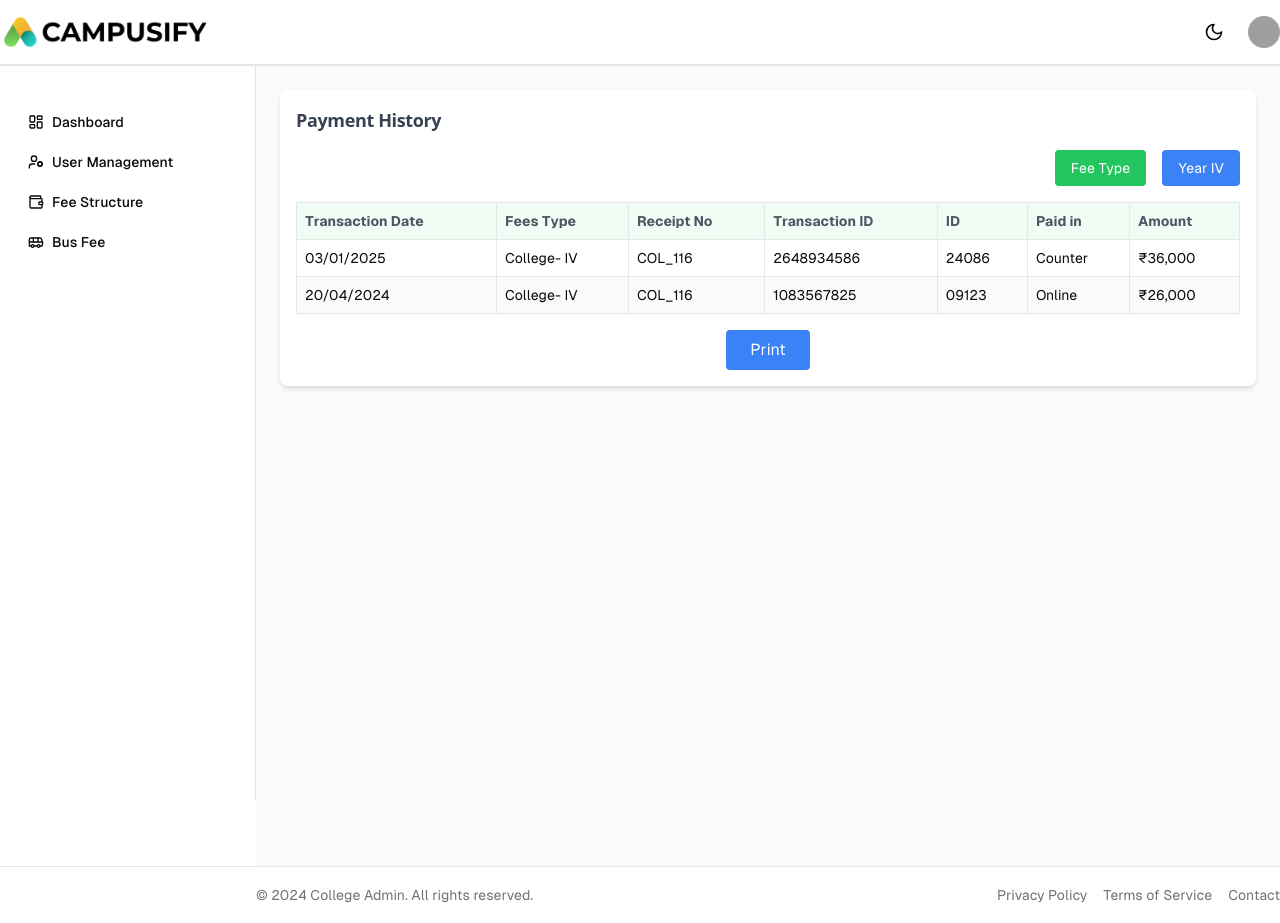
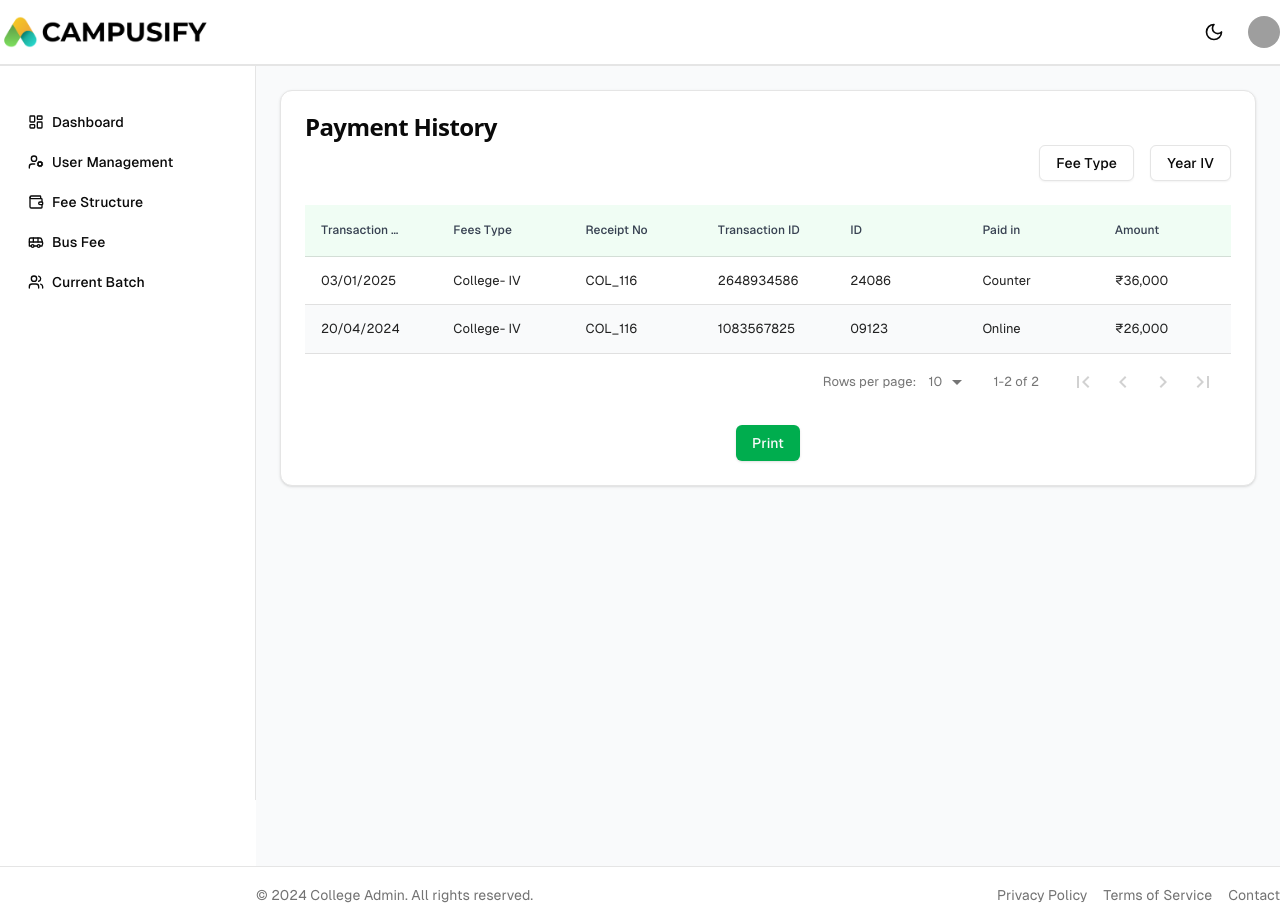
Before and after one commit to code-with-praveen143/payments-dashboard, a Next.js app in the folder Client/: page /dashboard/payment-history in a window 1280 px wide. Built offline with nearby package versions, Linux system fonts and the light colour scheme; sample sign-in values are in the browser's storage; grey boxes are pictures that could not be loaded.

Commit message:
added datatables

```diff
--- a/Client/package.json
+++ b/Client/package.json
@@ -35,6 +35,7 @@
     "next": "14.2.15",
     "next-themes": "^0.3.0",
     "react": "^18",
+    "react-data-table-component": "^7.6.2",
     "react-dom": "^18",
     "react-dropzone": "^14.3.5",
     "react-hook-form": "^7.53.1",
--- a/Client/src/app/@types/user.ts
+++ b/Client/src/app/@types/user.ts
@@ -1,4 +1,4 @@
-export type UserRole = 'admin' | 'accountant' | 'student'
+export type UserRole = 'admin' | 'accountant'
 
 export interface User {
   _id?: string
--- a/Client/src/app/components/Forms/useForm.tsx
+++ b/Client/src/app/components/Forms/useForm.tsx
@@ -31,7 +31,7 @@ const userSchema = z.object({
     .string()
     .min(8, { message: "Password must be at least 8 characters" })
     .optional(),
-  role: z.enum(['admin', 'accountant', 'student']),
+  role: z.enum(['admin', 'accountant']),
   active: z.boolean().optional(),
 });
 
--- a/Client/src/app/dashboard/components/sidebar.tsx
+++ b/Client/src/app/dashboard/components/sidebar.tsx
@@ -38,6 +38,11 @@ const sidebarNavItems = [
     title: "Payment History",
     href: "/dashboard/payment-history",
     icon: Banknote,
+  },
+  {
+    title: "Current Batch",
+    href: "/dashboard/current-batch",
+    icon: Users,
   }
 ];
 
--- a/Client/src/app/dashboard/components/user-nav.tsx
+++ b/Client/src/app/dashboard/components/user-nav.tsx
@@ -52,6 +52,11 @@ const allNavItems = [
     title: "Payment History",
     href: "/dashboard/payment-history",
     icon: Banknote,
+  },
+  {
+    title: "Current Batch",
+    href: "/dashboard/current-batch",
+    icon: Users,
   }
 ];
 
--- /dev/null
+++ b/Client/src/app/dashboard/current-batch/page.tsx
@@ -0,0 +1,90 @@
+// components/DepartmentGrid.js
+import React from "react";
+
+const DepartmentGrid = () => {
+  // Mock Data
+  const data = [
+    {
+      year: "Final Year (2022 - 2026)",
+      departments: [
+        { name: "ECE", count: 262, sections: ["A", "B", "C", "D"], color: "bg-green-100" },
+        { name: "CSE", count: 262, sections: ["A", "B", "C", "D"], color: "bg-red-100" },
+        { name: "EEE", count: 262, sections: ["A", "B", "C", "D"], color: "bg-yellow-100" },
+        { name: "Bio", count: 262, sections: ["A", "B", "C", "D"], color: "bg-blue-100" },
+        { name: "MECH", count: 262, sections: ["A", "B", "C", "D"], color: "bg-yellow-200" },
+      ],
+    },
+    {
+      year: "Third Year (2023 - 2027)",
+      departments: [
+        { name: "ECE", count: 262, sections: ["A", "B", "C", "D"], color: "bg-green-100" },
+        { name: "CSE", count: 262, sections: ["A", "B", "C", "D"], color: "bg-red-100" },
+        { name: "EEE", count: 262, sections: ["A", "B", "C", "D"], color: "bg-yellow-100" },
+        { name: "Bio", count: 262, sections: ["A", "B", "C", "D"], color: "bg-blue-100" },
+        { name: "MECH", count: 262, sections: ["A", "B", "C", "D"], color: "bg-yellow-200" },
+        { name: "IT", count: 262, sections: ["A", "B", "C", "D"], color: "bg-green-200" },
+      ],
+    },
+    {
+      year: "Second Year (2024 - 2028)",
+      departments: [
+        { name: "ECE", count: 262, sections: ["A", "B", "C", "D"], color: "bg-green-100" },
+        { name: "CSE", count: 262, sections: ["A", "B", "C", "D"], color: "bg-red-100" },
+        { name: "EEE", count: 262, sections: ["A", "B", "C", "D"], color: "bg-yellow-100" },
+        { name: "Bio", count: 262, sections: ["A", "B", "C", "D"], color: "bg-blue-100" },
+        { name: "MECH", count: 262, sections: ["A", "B", "C", "D"], color: "bg-yellow-200" },
+        { name: "IT", count: 262, sections: ["A", "B", "C", "D"], color: "bg-green-200" },
+      ],
+    },
+    {
+      year: "First Year (2025 - 2029)",
+      departments: [
+        { name: "ECE", count: 262, sections: ["A", "B", "C", "D"], color: "bg-green-100" },
+        { name: "CSE", count: 262, sections: ["A", "B", "C", "D"], color: "bg-red-100" },
+        { name: "EEE", count: 262, sections: ["A", "B", "C", "D"], color: "bg-yellow-100" },
+        { name: "Bio", count: 262, sections: ["A", "B", "C", "D"], color: "bg-blue-100" },
+        { name: "MECH", count: 262, sections: ["A", "B", "C", "D"], color: "bg-yellow-200" },
+        { name: "IT", count: 262, sections: ["A", "B", "C", "D"], color: "bg-green-200" },
+      ],
+    },
+  ];
+
+  return (
+    <div className="p-4 space-y-8">
+      {data.map((yearGroup, index) => (
+        <div key={index}>
+          <h2 className="text-xl font-bold text-gray-800 mb-4">{yearGroup.year}</h2>
+          <div className="grid grid-cols-1 md:grid-cols-3 lg:grid-cols-4 gap-4">
+            {yearGroup.departments.map((dept, deptIndex) => {
+              const studentsPerSection = Math.floor(dept.count / dept.sections.length);
+              return (
+                <div
+                  key={deptIndex}
+                  className={`p-4 border rounded-lg ${dept.color} shadow hover:shadow-lg transition`}
+                >
+                  <h3 className="font-semibold text-lg text-gray-700">{dept.name}</h3>
+                  <p className="text-sm text-gray-500">Total: {dept.count}</p>
+                  <div className="grid grid-cols-4 gap-2 mt-3 text-center text-gray-700">
+                    {dept.sections.map((section, secIndex) => (
+                      <div
+                        key={secIndex}
+                        className="p-2 bg-white rounded-md font-medium shadow-sm"
+                      >
+                        {section}
+                        <div className="text-xs text-gray-500">
+                          {studentsPerSection}
+                        </div>
+                      </div>
+                    ))}
+                  </div>
+                </div>
+              );
+            })}
+          </div>
+        </div>
+      ))}
+    </div>
+  );
+};
+
+export default DepartmentGrid;
--- a/Client/src/app/dashboard/payment-history/page.tsx
+++ b/Client/src/app/dashboard/payment-history/page.tsx
@@ -1,4 +1,7 @@
 import React from "react";
+import DataTable from 'react-data-table-component';
+import { Button } from "@/components/ui/button";
+import { Card, CardContent, CardHeader, CardTitle } from "@/components/ui/card";
 
 const PaymentHistory = () => {
   const data = [
@@ -22,62 +25,98 @@ const PaymentHistory = () => {
     },
   ];
 
+  const columns = [
+    {
+      name: 'Transaction Date',
+      selector: (row: { transactionDate: any; }) => row.transactionDate,
+      sortable: true,
+    },
+    {
+      name: 'Fees Type',
+      selector: (row: { feesType: any; }) => row.feesType,
+      sortable: true,
+    },
+    {
+      name: 'Receipt No',
+      selector: (row: { receiptNo: any; }) => row.receiptNo,
+      sortable: true,
+    },
+    {
+      name: 'Transaction ID',
+      selector: (row: { transactionId: any; }) => row.transactionId,
+      sortable: true,
+    },
+    {
+      name: 'ID',
+      selector: (row: { id: any; }) => row.id,
+      sortable: true,
+    },
+    {
+      name: 'Paid in',
+      selector: (row: { paidIn: any; }) => row.paidIn,
+      sortable: true,
+    },
+    {
+      name: 'Amount',
+      selector: (row: { amount: any; }) => row.amount,
+      sortable: true,
+    },
+  ];
+
+  const customStyles = {
+    headRow: {
+      style: {
+        backgroundColor: '#f0fdf4',
+        color: '#374151',
+      },
+    },
+    rows: {
+      style: {
+        '&:nth-of-type(odd)': {
+          backgroundColor: '#ffffff',
+        },
+        '&:nth-of-type(even)': {
+          backgroundColor: '#f9fafb',
+        },
+      },
+    },
+    cells: {
+      style: {
+        paddingLeft: '16px',
+        paddingRight: '16px',
+      },
+    },
+  };
+
+  const handlePrint = () => {
+    window.print();
+  };
+
   return (
     <div className="flex flex-col items-center bg-gray-50 min-h-screen p-6">
-      <div className="w-full max-w-5xl bg-white shadow-md rounded-lg p-4">
-        {/* Header */}
-        <h1 className="text-lg font-bold text-gray-700 mb-4">Payment History</h1>
-
-        {/* Filter Buttons */}
-        <div className="flex justify-end gap-4 mb-4">
-          <button className="px-4 py-2 text-sm text-white bg-green-500 rounded hover:bg-green-600 focus:ring focus:ring-green-300">
-            Fee Type
-          </button>
-          <button className="px-4 py-2 text-sm text-white bg-blue-500 rounded hover:bg-blue-600 focus:ring focus:ring-blue-300">
-            Year IV
-          </button>
-        </div>
-
-        {/* Table */}
-        <div className="overflow-x-auto">
-          <table className="w-full border-collapse border border-gray-200 text-left text-sm">
-            <thead>
-              <tr className="bg-green-50 text-gray-600">
-                <th className="p-2 border border-gray-200">Transaction Date</th>
-                <th className="p-2 border border-gray-200">Fees Type</th>
-                <th className="p-2 border border-gray-200">Receipt No</th>
-                <th className="p-2 border border-gray-200">Transaction ID</th>
-                <th className="p-2 border border-gray-200">ID</th>
-                <th className="p-2 border border-gray-200">Paid in</th>
-                <th className="p-2 border border-gray-200">Amount</th>
-              </tr>
-            </thead>
-            <tbody>
-              {data.map((row, index) => (
-                <tr
-                  key={index}
-                  className={`${index % 2 === 0 ? "bg-white" : "bg-gray-50"}`}
-                >
-                  <td className="p-2 border border-gray-200">{row.transactionDate}</td>
-                  <td className="p-2 border border-gray-200">{row.feesType}</td>
-                  <td className="p-2 border border-gray-200">{row.receiptNo}</td>
-                  <td className="p-2 border border-gray-200">{row.transactionId}</td>
-                  <td className="p-2 border border-gray-200">{row.id}</td>
-                  <td className="p-2 border border-gray-200">{row.paidIn}</td>
-                  <td className="p-2 border border-gray-200">{row.amount}</td>
-                </tr>
-              ))}
-            </tbody>
-          </table>
-        </div>
-
-        {/* Print Button */}
-        <div className="flex justify-center mt-4">
-          <button className="px-6 py-2 text-white bg-blue-500 rounded hover:bg-blue-600 focus:ring focus:ring-blue-300">
-            Print
-          </button>
-        </div>
-      </div>
+      <Card className="w-full max-w-5xl">
+        <CardHeader>
+          <CardTitle>Payment History</CardTitle>
+          <div className="flex justify-end gap-4">
+            <Button variant="outline">Fee Type</Button>
+            <Button variant="outline">Year IV</Button>
+          </div>
+        </CardHeader>
+        <CardContent>
+          <DataTable
+            columns={columns}
+            data={data}
+            customStyles={customStyles}
+            pagination
+            responsive
+            highlightOnHover
+            striped
+          />
+          <div className="flex justify-center mt-4">
+            <Button onClick={handlePrint}>Print</Button>
+          </div>
+        </CardContent>
+      </Card>
     </div>
   );
 };
--- a/Client/src/app/dashboard/return-url/page.tsx
+++ b/Client/src/app/dashboard/return-url/page.tsx
@@ -0,0 +1,7 @@
+const ReturnUrl = () => {
+    return (
+        <div>
+            <h1>Return URL</h1>
+        </div>
+    )
+}
--- a/Client/src/app/dashboard/user-management/page.tsx
+++ b/Client/src/app/dashboard/user-management/page.tsx
@@ -32,7 +32,7 @@ const signUpSchema = z.object({
   password: z
     .string()
     .min(8, { message: "Password must be at least 8 characters" }),
-  role: z.enum(['admin', 'accountant', 'student']),
+  role: z.enum(['admin', 'accountant']),
 });
 
 type SignupRequest = z.infer<typeof signUpSchema>;
```
Also changed, not shown: Client/src/app/dashboard/components/signup-modal.tsx (deleted), 1 other file (tests, documents, lock files or other folders).
